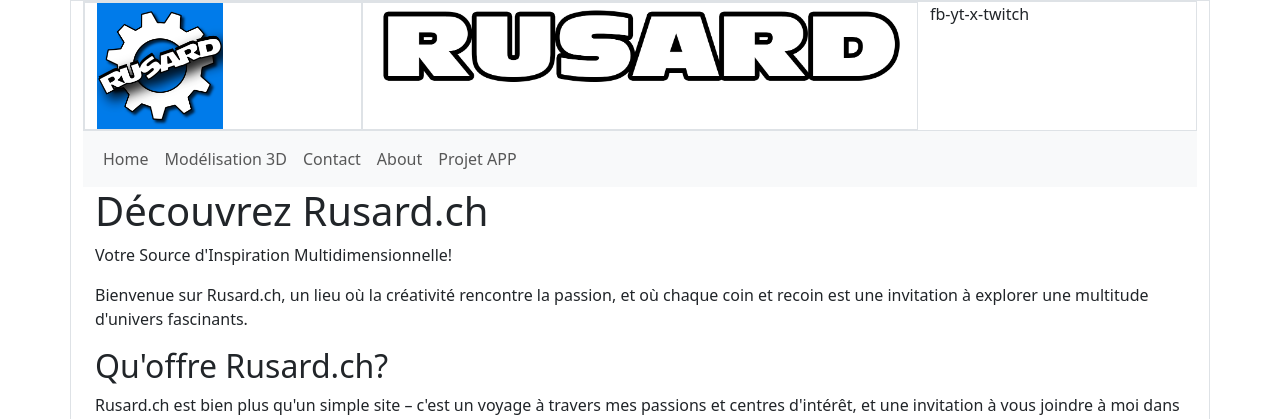
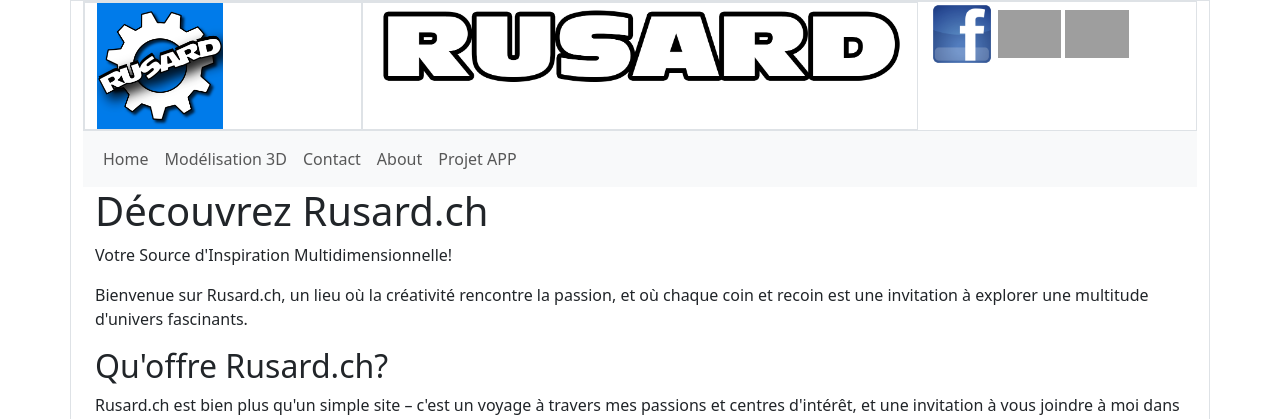
Before and after one commit to Rusard/site-rusard, a Django app: page / in a window 1280 px wide. Shown: the top 419 px of the page. Run offline with Django 5.2, Linux system fonts and the light colour scheme; grey boxes are pictures that could not be loaded.

Commit message:
ajout d'icone

```diff
--- a/rusard_site/rusard_site/settings.py
+++ b/rusard_site/rusard_site/settings.py
@@ -38,6 +38,7 @@ INSTALLED_APPS = [
     'django.contrib.messages',
     'livereload',
     'django.contrib.staticfiles',
+    'fontawesomefree',
     'rusardhome',
 ]
 
--- a/rusard_site/rusardhome/templates/rusardhome/base.html
+++ b/rusard_site/rusardhome/templates/rusardhome/base.html
@@ -19,9 +19,13 @@
         <img class="w-50 ronded text-center" src="{% static 'rusardhome/media/LOGO2022.png' %}" alt="logo">
         </div>
         <div class="col-6 justify-content-center border">
-        <img class="img-fluid w 25" src="{% static 'rusardhome/media/RUSARD-txt.png' %}" alt="Texte-Rusard">
+        <img class="img-fluid" src="{% static 'rusardhome/media/RUSARD-txt.png' %}" alt="Texte-Rusard">
         </div>
-        <div class="col-3">fb-yt-x-twitch</div>
+        <div class="col-3">
+          <img class="img-fluid w-25" src="{% static 'rusardhome/media/FB-icone.png' %}" alt="">
+          <img class="img-fluid w-25" src="{% static 'rusardhome/media/Twitch_logo.png' %}}" alt="">
+          <img class="img-fluid w-25" src="{% static 'rusardhome/media/YouTube-icon.png' %}}" alt="">
+        </div>
       </div>
     </header>
 
```
Also changed, not shown: requirements.txt (+6 -3 lines), rusard_site/rusardhome/static/rusardhome/media/Calque4.png (deleted), rusard_site/rusardhome/static/rusardhome/media/FB-icone.png (added), rusard_site/rusardhome/static/rusardhome/media/LOGO2022-11ko.jpg (deleted), rusard_site/rusardhome/static/rusardhome/media/Rusard-text.png (deleted), rusard_site/rusardhome/static/rusardhome/media/Twitch_logo.png (added), rusard_site/rusardhome/static/rusardhome/media/YouTube-icon.png (added), 1 other file.
